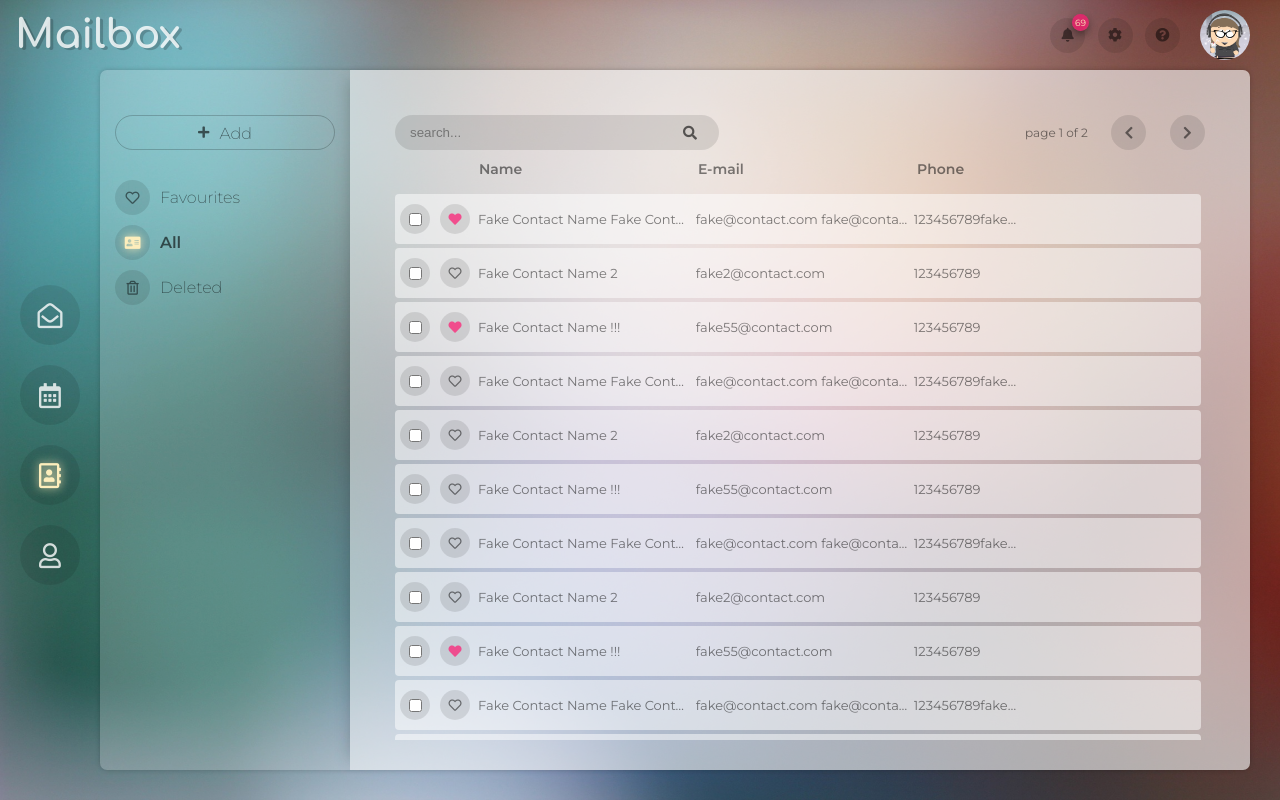
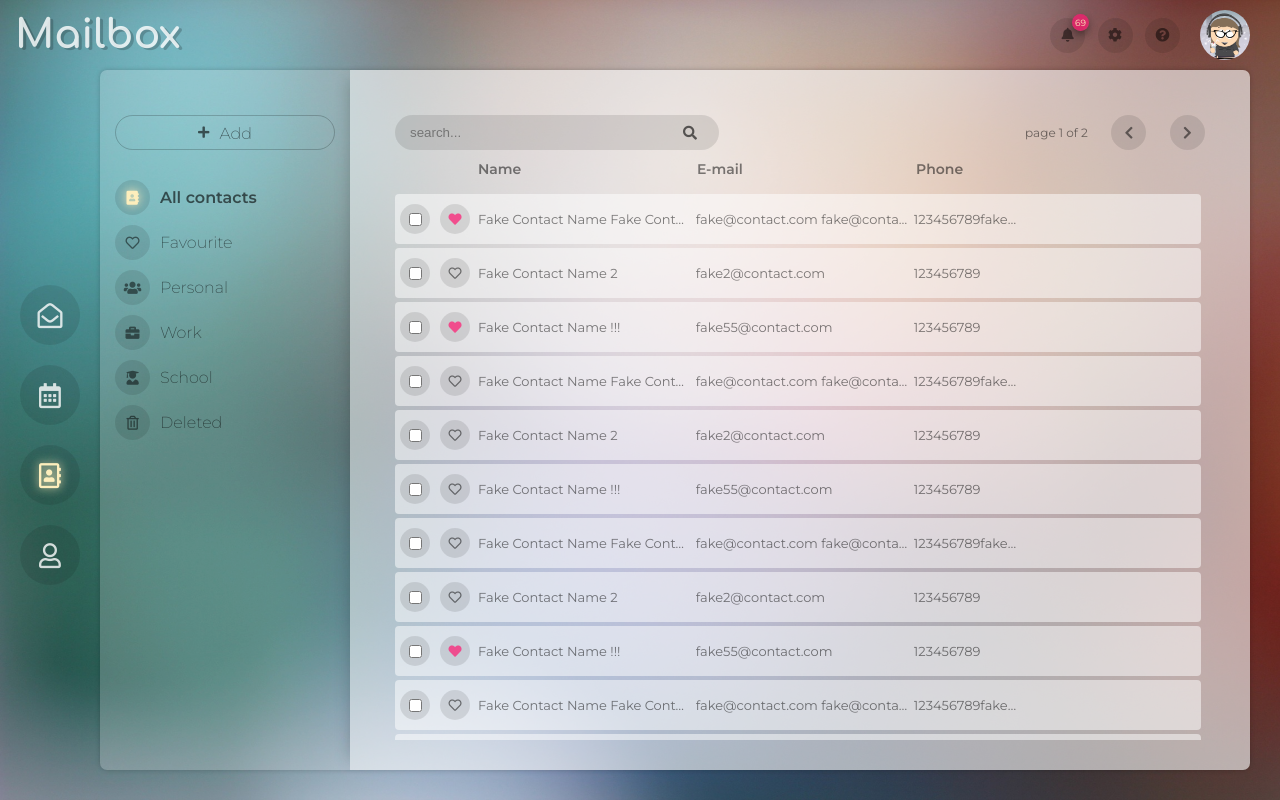
Before and after one commit to joannaSkowron/mailing_app, a React (Create React App) app: page /addressbook/all in a window 1280 px wide. Built offline with nearby package versions, Linux system fonts and the light colour scheme.

Commit message:
Update navigation

```diff
--- a/src/content/addressbook/AddressbookList.js
+++ b/src/content/addressbook/AddressbookList.js
@@ -152,6 +152,7 @@ class AddressbookList extends Component {
   }
 
   renderTable() {
+    const currentFolder = this.props.match.params.folder;
     const { data } = this.state;
     if (data === null) return;
 
@@ -171,7 +172,7 @@ class AddressbookList extends Component {
           </div>
         </div>
 
-        <NavLink to={`/addressbook/contactview/${item.id}`} >
+        <NavLink to={`/addressbook/${currentFolder}/contactview/${item.id}`} >
           <div className='addressbook-table-item addressbook-table-name'>
             <div className="addressbook-table-cell">{item.name}</div>
           </div>
--- a/src/content/addressbook/AddressbookNav.js
+++ b/src/content/addressbook/AddressbookNav.js
@@ -3,32 +3,32 @@ import { NavLink } from 'react-router-dom';
 import '../../styles/layout/Nav.css';
 
 const navItems = [
-  { name: 'Favourites', path: '/addressbook/favourites', icon: <i className="far fa-heart"></i> },
-  { name: 'All', path: '/addressbook/all', icon: <i className="far fa-address-card"></i> },
-  { name: 'Deleted', path: '/addressbook/deleted', icon: <i className='far fa-trash-alt'></i> },
+  { name: 'All contacts', path: '/addressbook/all', icon: 'far fa-address-book' },
+  { name: 'Favourite', path: '/addressbook/favourite', icon: 'far fa-heart' },
+  { name: 'Personal', path: '/addressbook/personal', icon: 'fas fa-users' },
+  { name: 'Work', path: '/addressbook/work', icon: 'fas fa-briefcase' },
+  { name: 'School', path: '/addressbook/school', icon: 'fas fa-user-graduate' },
+  { name: 'Deleted', path: '/addressbook/deleted', icon: 'far fa-trash-alt' },
 ]
 
-
 const NavAddressbook = () => {
-
   const navigation = navItems.map(navItem => (
-    <li className="nav-item" key={navItem.name}>
+    <li className="nav-item" key={navItem.name} title={navItem.name}>
       <NavLink to={navItem.path} exact={navItem.exact ? navItem.exact : false}>
-        {navItem.icon}{navItem.name}
+        <i className={navItem.icon} ></i>
+        {navItem.name}
       </NavLink>
     </li>
   ))
 
   return (
     <>
-      <header>
-        <h1 className='nav-header'>Contacts</h1>
-      </header>
       <nav className="nav-container">
         <ul className="nav">
           <li className="nav-item-btn">
             <NavLink to='/addressbook/add/new' exact>
-              <i className='fas fa-plus'></i>Add
+              <i className='fas fa-plus'></i>
+              Add
             </NavLink>
           </li>
           {navigation}
--- a/src/content/addressbook/AddressbookPage.js
+++ b/src/content/addressbook/AddressbookPage.js
@@ -15,7 +15,7 @@ const AddressbookPage = () => {
 
         <Route path='/addressbook/:folder' exact component={AddressbookList} />
         <Route path='/addressbook/add/new' component={AddressbookAdd} />
-        <Route path='/addressbook/contactview/:id' component={AddressbookContactView} />
+        <Route path='/addressbook/:folder/contactview/:id' component={AddressbookContactView} />
         <Route component={Error} />
 
       </Switch>
--- a/src/content/calendar/CalendarNav.js
+++ b/src/content/calendar/CalendarNav.js
@@ -42,7 +42,6 @@ class NavCalendar extends Component {
         <SimpleReactCalendar selected={this.state.selectedDate} onSelect={this.onSelectHandler} mode="single" />
 
         <nav className='nav-container'>
-
           <ul className='nav'>
             <div className='nav-item-btn-calendar'>
               <button onClick={this.handleAddTask}>
--- a/src/content/email/EmailNav.js
+++ b/src/content/email/EmailNav.js
@@ -14,7 +14,7 @@ const NavEmail = () => {
 
   const navigation = navItems.map(navItem => (
 
-    <li key={navItem.name} className='nav-item' >
+    <li key={navItem.name} className='nav-item' title={navItem.name}>
       <NavLink to={navItem.path} className='nav-item-container' >
         <i className={navItem.icon}></i>
         <p>{navItem.name}</p>
@@ -24,11 +24,7 @@ const NavEmail = () => {
 
   return (
     <>
-      <header>
-        <h1 className='nav-header'>Email</h1>
-      </header>
       <nav className='nav-container'>
-
         <ul className='nav'>
           <div className='nav-item-btn'>
             <NavLink to='/email/compose/new' exact>
@@ -36,7 +32,6 @@ const NavEmail = () => {
               <p>Compose</p>
             </NavLink>
           </div>
-
           {navigation}
         </ul>
       </nav>
--- a/src/layout/Content.js
+++ b/src/layout/Content.js
@@ -24,7 +24,7 @@ const Content = () => {
           <Route path='/calendar' component={Calendar} />
 
           <Route path='/addressbook' exact render={() => (
-            <Redirect to='/addressbook/favourites' />
+            <Redirect to='/addressbook/all' />
           )} />
           <Route path='/addressbook' component={Addressbook} />
 
--- a/src/layout/Menubar.js
+++ b/src/layout/Menubar.js
@@ -3,19 +3,19 @@ import { NavLink } from 'react-router-dom';
 import '../styles/layout/Menubar.css';
 
 const menuItems = [
-  { name: 'Email', path: '/email/', icon: <i className="far fa-envelope-open" title="Email"></i> },
-  { name: 'Calendar', path: '/calendar/', icon: <i className="far fa-calendar-alt" title="Calendar"></i> },
-  { name: 'Addressbook', path: '/addressbook/', icon: <i className="far fa-address-book" title="Addressbook"></i> },
-  { name: 'Account', path: '/account/', icon: <i className="far fa-user" title="Account info"></i> },
+  { name: 'Email', path: '/email/', icon: "far fa-envelope-open" },
+  { name: 'Calendar', path: '/calendar/', icon: "far fa-calendar-alt" },
+  { name: 'Addressbook', path: '/addressbook/', icon: "far fa-address-book" },
+  { name: 'Account', path: '/account/', icon: "far fa-user" },
 ]
 
 const Menubar = () => {
   const menu = menuItems.map(menuItem => (
-    <div key={menuItem.name} className="menu-item-container">
+    <div key={menuItem.name} className="menu-item-container" >
 
       <NavLink to={menuItem.path} exact={menuItem.exact ? menuItem.exact : false}>
-        <li className='menu-item'>
-          {menuItem.icon}
+        <li className='menu-item' title={menuItem.name}>
+          <i className={menuItem.icon} ></i>
         </li>
       </NavLink>
 
--- a/src/styles/addressbook/AddressbookList.css
+++ b/src/styles/addressbook/AddressbookList.css
@@ -19,7 +19,7 @@
 
 .addressbook-table-header-item {
   font-weight: 600;
-  padding: 10px 4px;
+  padding: 10px 3px;
 }
 
 .addressbook-table-item {
--- a/src/styles/layout/Nav.css
+++ b/src/styles/layout/Nav.css
@@ -1,12 +1,3 @@
-.nav-header {
-  display: none;
-  padding: 45px 0px 15px 45px;
-  color: var(--color2-04);
-  font-family: 'Comfortaa', cursive;
-  font-size: 30px;
-  font-weight: 400;
-}
-
 .nav {
   display: flex;
   flex-direction: column;
```
